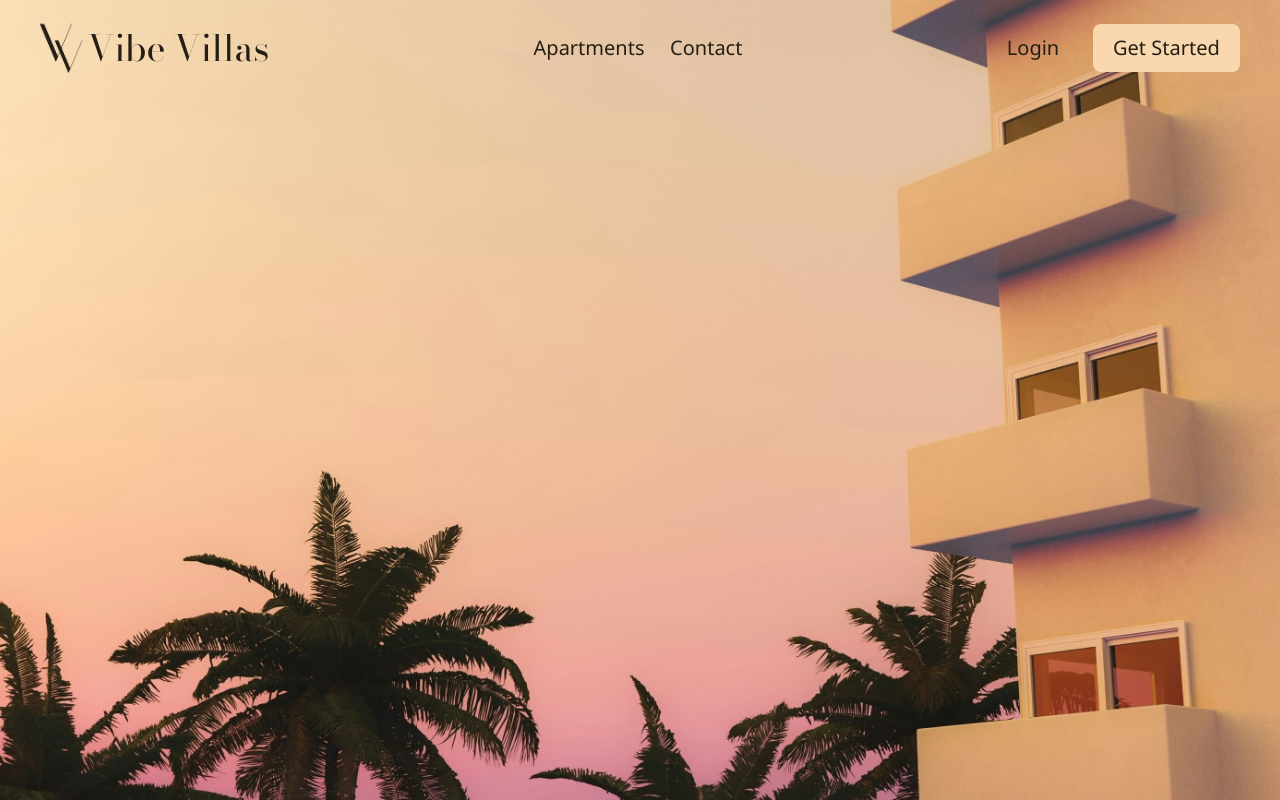
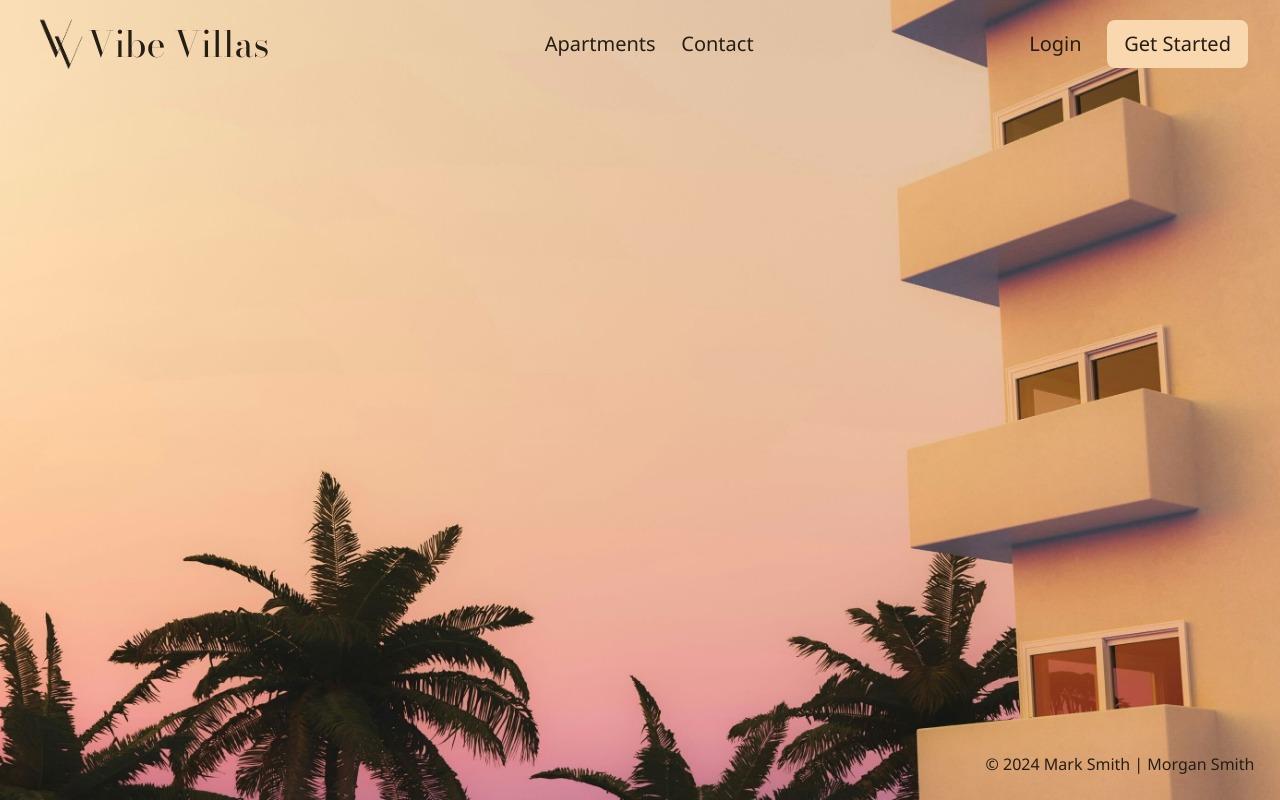
Before and after one commit to learn-academy-2024-alpha/apartment-app-frontend-the-smiths, a React (Create React App) app: page / in a window 1280 px wide. Built offline with nearby package versions, Linux system fonts and the light colour scheme.

Commit message:
added footer and styling

```diff
--- a/src/App.css
+++ b/src/App.css
@@ -76,31 +76,25 @@ body {
   border-radius: 1vh;
   background-color: var(--clr-canvas);
   border: none;
-  color: #ffffff;
   text-align: center;
   font-size: 2.5vh;
   padding: 1vh;
-  width: 11.5vw;
+  width: 11vw;
   transition: all 0.5s;
-  cursor: pointer;
-  margin: 1vh;
   height: 6vh;
-}
-
-.get-started-btn span {
+  span {
     cursor: pointer;
     display: inline-block;
     position: relative;
     transition: 0.5s;
   }
-
-.get-started-btn span:after {
+  span:after {
     content: "\00bb";
     position: absolute;
     opacity: 0;
-  top: 0;
     right: -2vw;
     transition: 0.5s;
+  }
 }
 
 .get-started-btn:hover span {
@@ -112,4 +106,12 @@ body {
   right: 0;
 }
 
+/* footer */
+.footer-text {
+  position: fixed;
+  bottom: 1vh;
+  right: 2vw;
+  color: var(--clr-canvas) !important;
+}
+
 /* *---PAGES---* */
--- a/src/App.js
+++ b/src/App.js
@@ -3,6 +3,7 @@ import mockUsers from "./mockUsers.js"
 import mockApartments from "./mockApartments.js"
 import "./App.css"
 import Header from "./components/Header.js"
+import Footer from "./components/Footer.js"
 
 const App = () => {
   const [currentUser, setCurrentUser] = useState(mockUsers[0])
@@ -11,6 +12,7 @@ const App = () => {
   return (
     <>
       <Header />
+      <Footer />
     </>
   )
 }
--- /dev/null
+++ b/src/components/Footer.js
@@ -0,0 +1,28 @@
+import React from "react"
+
+const Footer = () => {
+  return (
+    <footer className="footer-text">
+      <p>
+        © 2024{" "}
+        <a
+          href="https://github.com/mark19242"
+          className="no-text-dec"
+          target="_blank"
+        >
+          Mark Smith
+        </a>{" "}
+        |{" "}
+        <a
+          href="https://github.com/smorgannicole"
+          className="no-text-dec"
+          target="_blank"
+        >
+          Morgan Smith
+        </a>
+      </p>
+    </footer>
+  )
+}
+
+export default Footer
```
Lines whose indentation alone changed are shown as unchanged.
